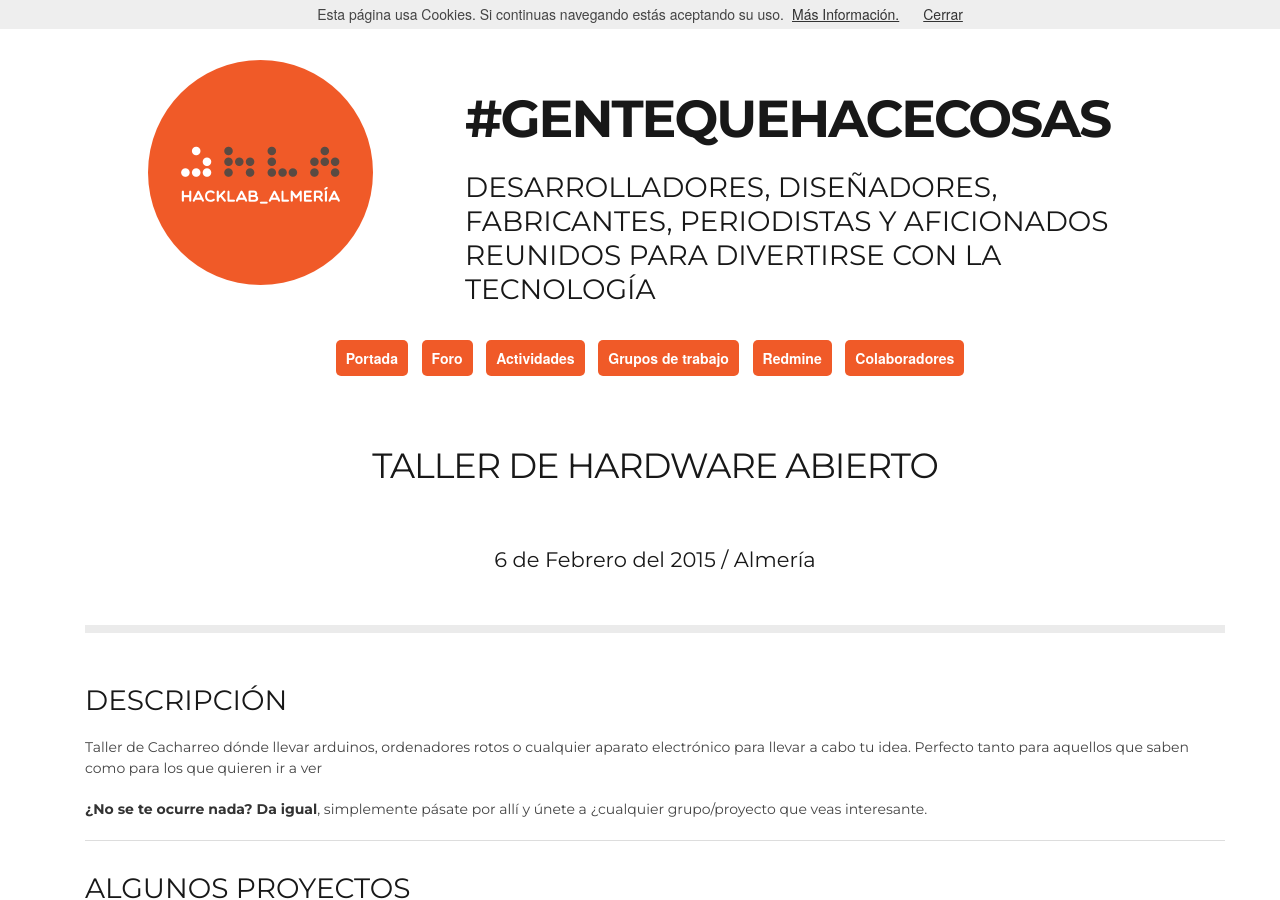
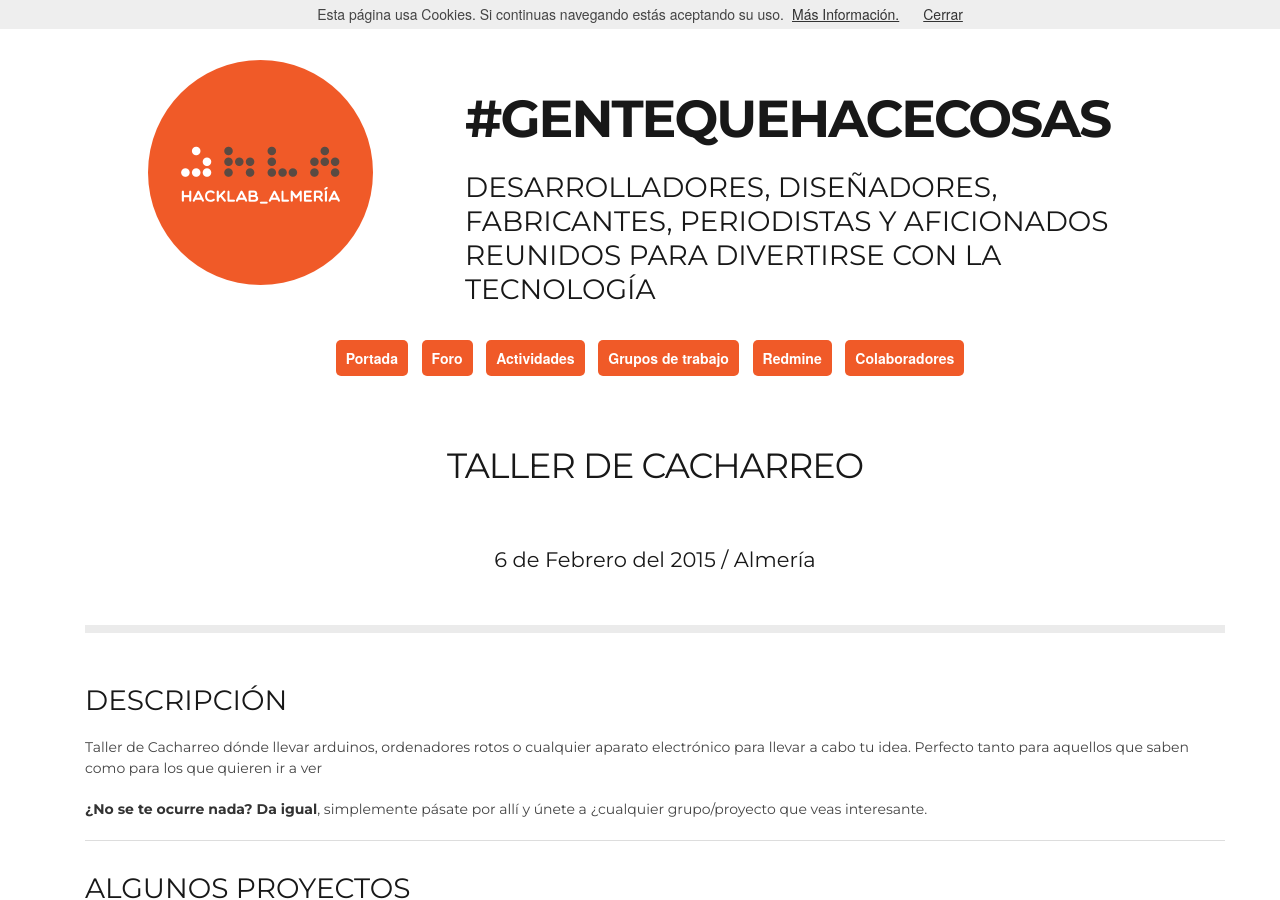
Before and after one commit to HackLab-Almeria/hacklab-almeria.github.io, a Jekyll site: the page built from _posts/2015-02-06-taller-de-hardware-abierto.md, in a window 1280 px wide and 900 px high. Built offline with Jekyll 4.4.1, drawn with Linux system fonts in a browser that asks for light colours; a script that is not in the unit is left out; comment, search, counter and statistics services are not loaded.

Commit message:
Cambiado el título a Cacharreo

```diff
--- a/_posts/2015-02-06-taller-de-hardware-abierto.md
+++ b/_posts/2015-02-06-taller-de-hardware-abierto.md
@@ -1,6 +1,6 @@
 ---
 layout: post
-title: Taller de Hardware Abierto
+title: Taller de Cacharreo
 subtitle: 6 de Febrero del 2015 / Almería
 category: actividades
 ---
@@ -18,7 +18,7 @@ que saben como para los que quieren ir a ver
 
 ### ALGUNOS PROYECTOS
 
-| #1 |	Secador de uñas mediante LEDs ultravioleta y piezas impresas en 3D. <br><br> [@MiguelAngel_LV][1] |
+| #1 | Secador de uñas mediante LEDs ultravioleta y piezas impresas en 3D. <br><br> [@MiguelAngel_LV][1] |
 | #2 | Construcción de un entrenador lógico mediante Arduino. <br><br> [@Zerasul][2] |
 | #3 | Primeras pruebas con el [Robot QBO][4]. <br><br> [@Equiszeta81][3] |
 
```
